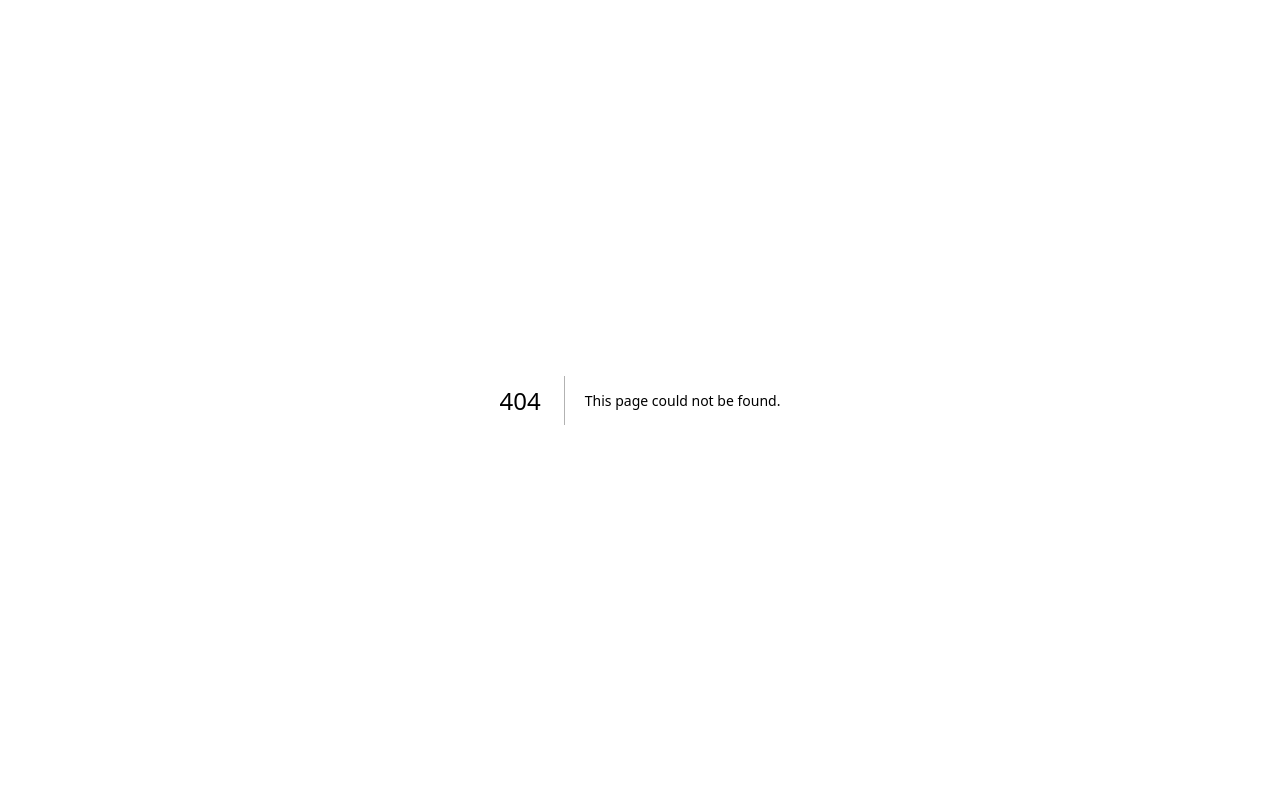
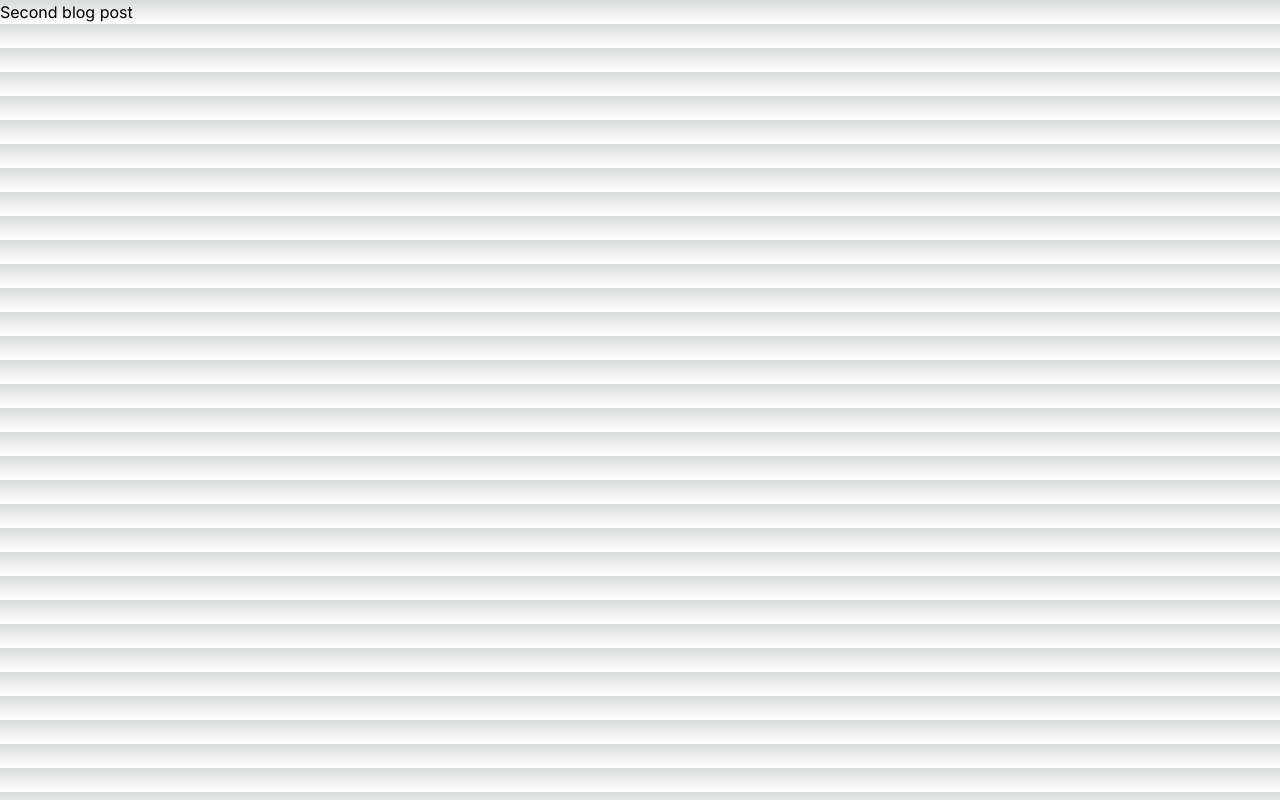
Before and after one commit to Emerson452/nexen, a Next.js app: page /blog/second in a window 1280 px wide. Before the commit this address had no page. Built offline with nearby package versions, Linux system fonts and the light colour scheme.

Commit message:
✨ Nested route

```diff
--- /dev/null
+++ b/src/app/blog/first/page.tsx
@@ -0,0 +1,7 @@
+export default function FirstBlog() {
+    return (
+      <div>
+         <h1>First blog post</h1>
+      </div>
+    );
+  }
--- /dev/null
+++ b/src/app/blog/page.tsx
@@ -0,0 +1,7 @@
+export default function Blog() {
+    return (
+      <div>
+         <h1>My blog</h1>
+      </div>
+    );
+  }
--- /dev/null
+++ b/src/app/blog/second/page.tsx
@@ -0,0 +1,7 @@
+export default function SecondBlog() {
+    return (
+      <div>
+         <h1>Second blog post</h1>
+      </div>
+    );
+  }
```
